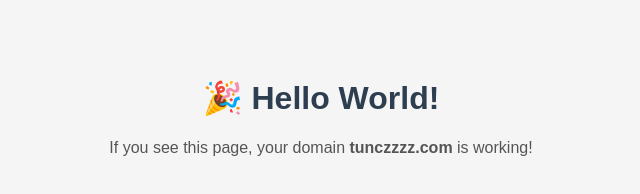
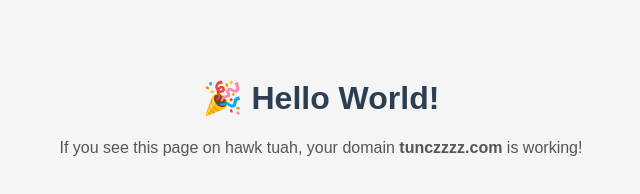
Before and after one commit to ProRandomm/reefw, a plain HTML site: page index.html in a window 1280 px wide. Shown: the whole page, without its empty margins (319-959 px from the left). Drawn offline with Linux system fonts and the light colour scheme.

Commit message:
Update index.html

```diff
--- a/index.html
+++ b/index.html
@@ -20,6 +20,6 @@
 </head>
 <body>
   <h1>🎉 Hello World!</h1>
-  <p>If you see this page, your domain <strong>tunczzzz.com</strong> is working!</p>
+  <p>If you see this page on hawk tuah, your domain <strong>tunczzzz.com</strong> is working!</p>
 </body>
 </html>
```
